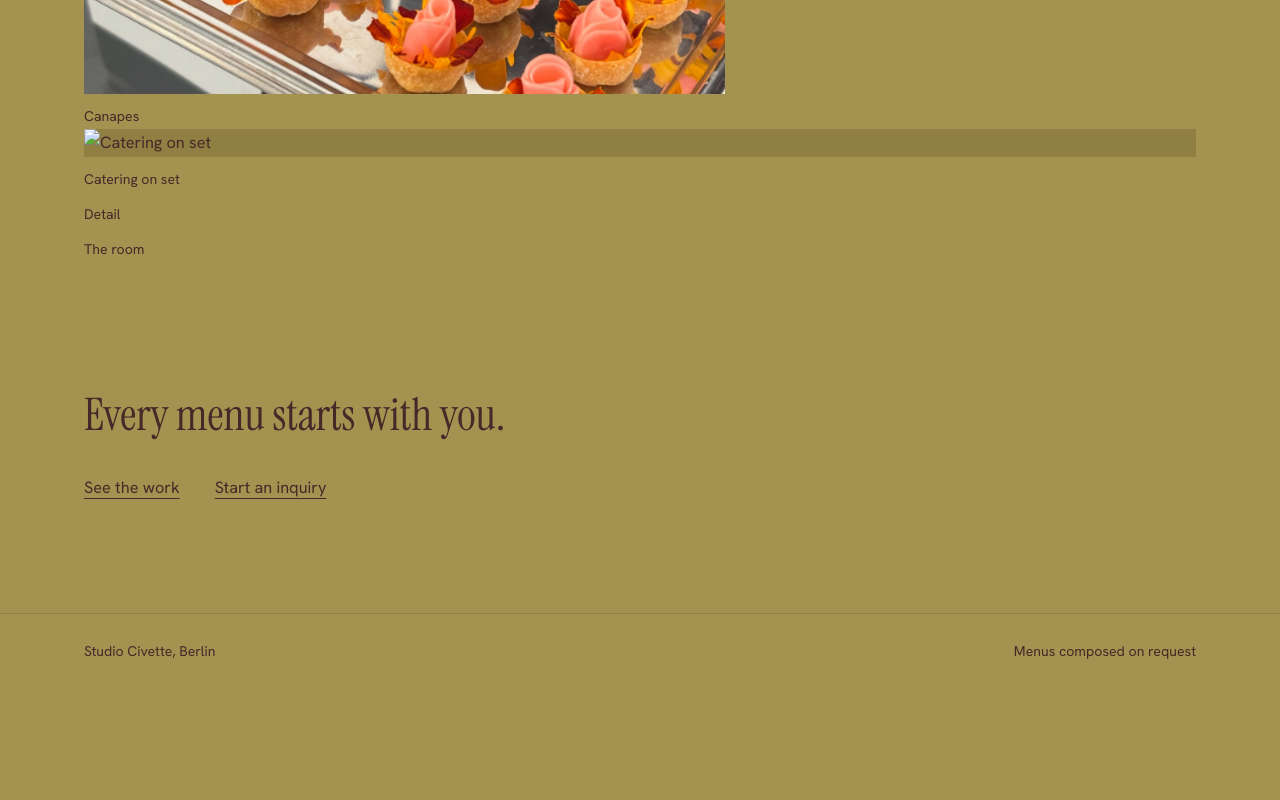
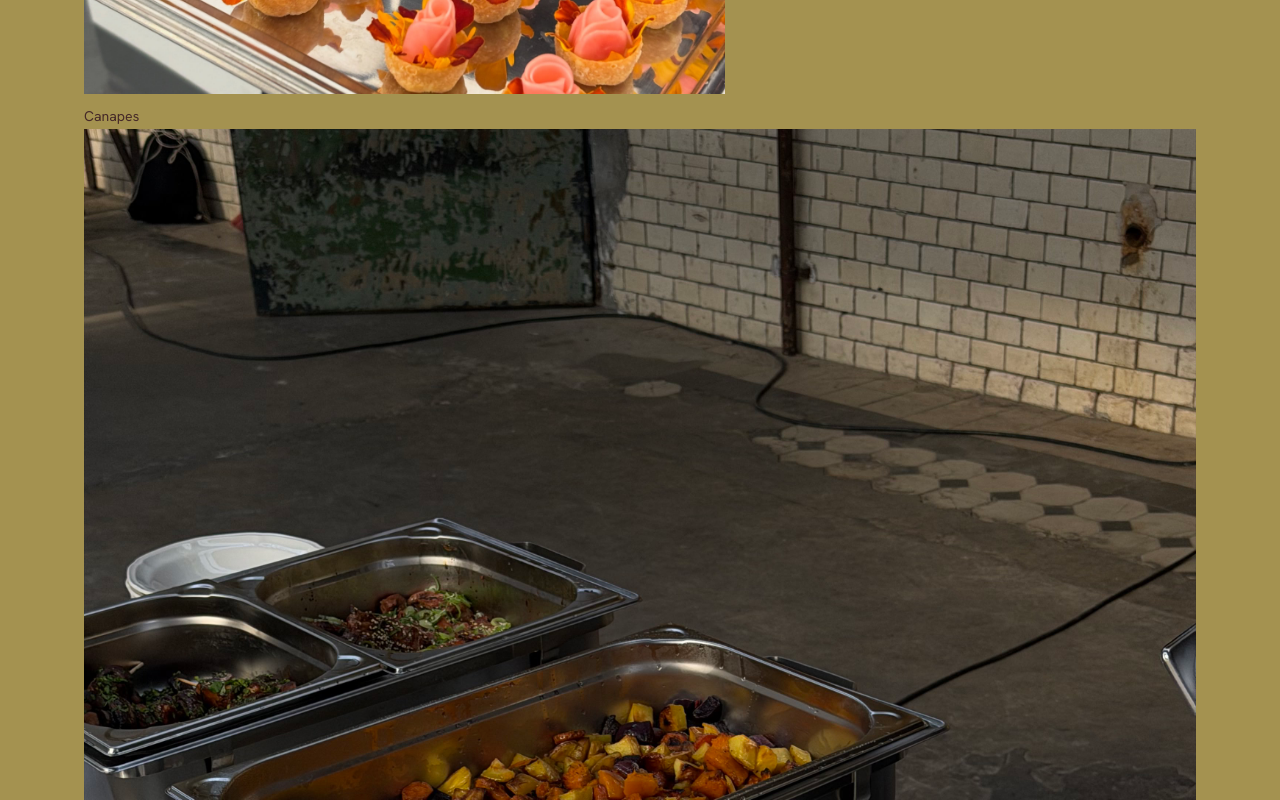
Before and after one commit to niklassorof-alt/studio-civette, a plain HTML site: page index.html in a window 1280 px wide. Shown: the part 860-1660 px from the top of the page. Before the commit the page ends 1562 px from the top, so only its background shows below. Drawn offline with Linux system fonts and the light colour scheme.

Commit message:
Fix image source for catering on set
Updated image source for catering on set.

```diff
--- a/index.html
+++ b/index.html
@@ -17,7 +17,7 @@
 <h1>Curated menus, for all occasions.</h1>
 <p class="lede">Studio Civette is a Berlin food studio specialised in creating memorable events. Brand launches, PR Events, Set catering.</p>
 </section>
-<section class="wrap"><div class="grid home"><figure><img class="shot" src="images/Canapes.jpg" alt="Canapes" loading="lazy"></div><figcaption>Canapes</figcaption></figure><figure><img class="shot" src="images/Catering 1.HEIC" alt="Catering on set" loading="lazy"><figcaption>Catering on set</figcaption></figure><figure><div class="shot" role="img" aria-label="Photo placeholder: Detail"></div><figcaption>Detail</figcaption></figure><figure><div class="shot" role="img" aria-label="Photo placeholder: The room"></div><figcaption>The room</figcaption></figure></div></section>
+<section class="wrap"><div class="grid home"><figure><img class="shot" src="images/Canapes.jpg" alt="Canapes" loading="lazy"></div><figcaption>Canapes</figcaption></figure><figure><img class="shot" src="images/Catering_1.jpg" alt="Catering on set" loading="lazy"><figcaption>Catering on set</figcaption></figure><figure><div class="shot" role="img" aria-label="Photo placeholder: Detail"></div><figcaption>Detail</figcaption></figure><figure><div class="shot" role="img" aria-label="Photo placeholder: The room"></div><figcaption>The room</figcaption></figure></div></section>
 <section class="closer wrap">
 <p>Every menu starts with you.</p>
 <div class="links"><a href="work.html">See the work</a><a href="contact.html">Start an inquiry</a></div>
```
